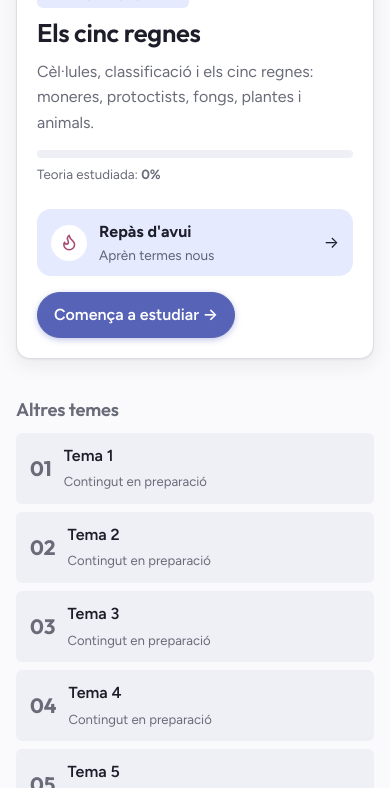
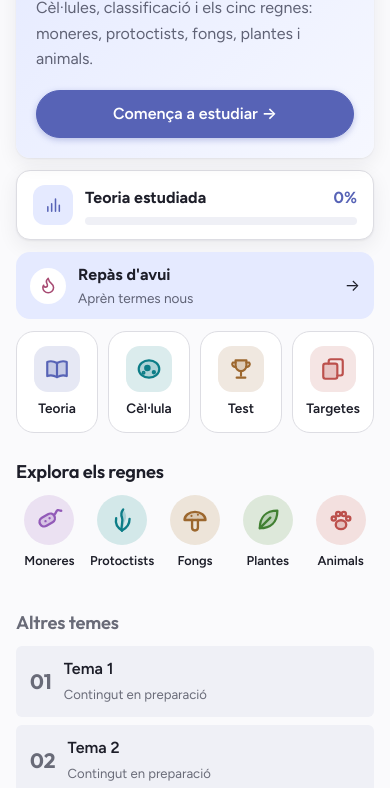
Before and after one commit to jowy99/biologia-mestres, a plain HTML site: page index.html in a window 390 px wide. Shown: the part 381-1169 px from the top of the page. Drawn offline with Linux system fonts and the light colour scheme.

Commit message:
Portada más visual e iconos de dos tonos
- Tarjeta del tema con ilustración y botón principal a todo el ancho en móvil.
- Tarjeta de progreso con icono, acceso al repaso, accesos rápidos con iconos y fila «Explora els regnes».
- Iconos de dos tonos nuevos (libro, célula, trofeo, tarjetas y uno por reino), también en los botones de Classifica.
- Fuera los estilos viejos .feature, .tema, .tag y .dots.

Co-Authored-By: Claude Opus 5.5 <noreply@anthropic.com>

```diff
--- a/assets/comu.js
+++ b/assets/comu.js
@@ -41,6 +41,16 @@ window.ICON = (function () {
     shuffle: '<path d="M2 18h1.4c1.3 0 2.5-.6 3.3-1.7l6.1-8.6c.7-1.1 2-1.7 3.3-1.7H22"/><path d="m18 2 4 4-4 4"/><path d="M2 6h1.9c1.5 0 2.9.9 3.6 2.2"/><path d="M22 18h-5.9c-1.3 0-2.6-.7-3.3-1.8l-.5-.8"/><path d="m18 14 4 4-4 4"/>',
     swap: '<path d="M7 4 3 8l4 4"/><path d="M3 8h14"/><path d="m17 20 4-4-4-4"/><path d="M21 16H7"/>',
     more: '<circle cx="5" cy="12" r="1.6"/><circle cx="12" cy="12" r="1.6"/><circle cx="19" cy="12" r="1.6"/>',
+    bars: '<path d="M5 20v-6M10 20V10M15 20V4M20 20v-8"/>',
+    'd-book': '<path class="d" d="M3 5.5C5.5 4.5 8.5 4.5 12 6.5v13c-3.5-2-6.5-2-9-1zM21 5.5c-2.5-1-5.5-1-9 1v13c3.5-2 6.5-2 9-1z"/><path d="M3 5.5C5.5 4.5 8.5 4.5 12 6.5c3.5-2 6.5-2 9-1v13c-2.5-1-5.5-1-9 1-3.5-2-6.5-2-9-1z"/><path d="M12 6.5v13"/>',
+    'd-cell': '<ellipse class="d" cx="12" cy="12" rx="9.5" ry="8"/><ellipse cx="12" cy="12" rx="9.5" ry="8"/><circle cx="10.5" cy="11" r="3" fill="currentColor" stroke="none"/><circle cx="16.5" cy="15" r="1"/><circle cx="7" cy="15.5" r=".8"/>',
+    'd-trophy': '<path class="d" d="M7 4h10v5a5 5 0 0 1-10 0z"/><path d="M7 4h10v5a5 5 0 0 1-10 0z"/><path d="M7 6H4.5a2.5 2.5 0 0 0 2.6 4M17 6h2.5a2.5 2.5 0 0 1-2.6 4"/><path d="M12 14v4M8 20h8"/>',
+    'd-cards': '<rect class="d" x="3" y="7" width="13" height="14" rx="2"/><rect x="3" y="7" width="13" height="14" rx="2"/><path d="M8 7V5a2 2 0 0 1 2-2h9a2 2 0 0 1 2 2v11a2 2 0 0 1-2 2h-3"/>',
+    'd-bacteri': '<rect class="d" x="3.5" y="8" width="14" height="8" rx="4" transform="rotate(-30 10.5 12)"/><rect x="3.5" y="8" width="14" height="8" rx="4" transform="rotate(-30 10.5 12)"/><path d="M16.8 7.2c1.4-1.2 1.1-3 2.6-3.6s2.1.9 3.1.4"/><path d="M9 13h.01M12.5 10.5h.01"/>',
+    'd-alga': '<path class="d" d="M12 21c-1.5-4 1.5-7 0-11s1-7 1-7c2.5 3 3.5 6.5 1.5 10s-.5 5-2.5 8z"/><path d="M12 21c-1.5-4 1.5-7 0-11s1-7 1-7"/><path d="M12 21c-4-2.5-6-6-5-10.5"/><path d="M12 21c4-2 6.5-5.5 6.5-10"/>',
+    'd-bolet': '<path class="d" d="M3 12a9 7 0 0 1 18 0z"/><path d="M3 12a9 7 0 0 1 18 0z"/><path d="M9.5 12v6.5a2.5 2.5 0 0 0 5 0V12"/><circle cx="9" cy="8.5" r=".9" fill="currentColor" stroke="none"/><circle cx="14.5" cy="7.5" r=".9" fill="currentColor" stroke="none"/>',
+    'd-fulla': '<path class="d" d="M5 19C5 10 10 4 20 4c0 10-6 15-15 15z"/><path d="M5 19C5 10 10 4 20 4c0 10-6 15-15 15z"/><path d="M5 19 14 10"/>',
+    'd-pota': '<ellipse class="d" cx="12" cy="16" rx="4.5" ry="3.8"/><ellipse cx="12" cy="16" rx="4.5" ry="3.8"/><circle cx="5.8" cy="10.8" r="1.8"/><circle cx="9.6" cy="6.8" r="1.8"/><circle cx="14.4" cy="6.8" r="1.8"/><circle cx="18.2" cy="10.8" r="1.8"/>',
     play: '<path d="M7 4v16l13-8z"/>',
     key: '<circle cx="7.5" cy="15.5" r="4.5"/><path d="m10.7 12.3 9.3-9.3"/><path d="m16 7 3 3"/><path d="m19 4 2 2"/>',
     timer: '<circle cx="12" cy="13" r="8"/><path d="M12 9v4l2 2"/><path d="M9 2h6"/>',
--- a/assets/style.css
+++ b/assets/style.css
@@ -160,32 +160,8 @@ main:focus { outline: none; }
 .hero { padding: 40px 0 8px; }
 .hero h1 { font-size: clamp(2rem, 6vw, 3.2rem); margin: 0 0 8px; }
 .hero p { margin: 0; color: var(--muted); max-width: 62ch; font-size: 1.05rem; }
-.temes { display: grid; grid-template-columns: repeat(auto-fill, minmax(min(250px, 100%), 1fr)); gap: 16px; margin-top: 28px; }
-.tema {
-  position: relative; display: flex; flex-direction: column; gap: 8px; padding: 20px; text-decoration: none; color: var(--ink);
-  min-height: 190px; transition: transform .15s, border-color .15s;
-}
-a.tema:hover { transform: translateY(-3px); border-color: var(--accent); }
-.tema .num { font-family: var(--font-display); font-size: 2.6rem; line-height: 1; color: var(--accent); font-weight: 700; }
-.tema h2 { margin: 0; font-size: 1.25rem; }
-.tema p { margin: 0; color: var(--muted); font-size: .95rem; }
-.tema.off { opacity: .6; box-shadow: none; border-style: dashed; min-height: 150px; }
-.tema.off .num { color: var(--muted); }
-.tema .tag { align-self: flex-start; font-size: .75rem; font-weight: 700; text-transform: uppercase; letter-spacing: .06em; padding: .15em .6em; border-radius: 999px; background: var(--surface-2); color: var(--muted); }
-.tema .tag.on { background: var(--accent-soft); color: var(--accent); }
 .progress { height: 8px; border-radius: 999px; background: var(--surface-2); overflow: hidden; margin-top: auto; }
 .progress > span { display: block; height: 100%; background: var(--accent); width: 0; transition: width .4s; }
-.dots { display: flex; gap: 5px; }
-.dots i { width: 12px; height: 12px; border-radius: 50%; display: block; }
-.feature { display: grid; grid-template-columns: auto 1fr; gap: 8px 28px; padding: 28px; margin-top: 28px; border-top: 6px solid var(--accent); }
-.feature-num { font-family: var(--font-display); font-weight: 700; font-size: clamp(3.5rem, 10vw, 6rem); line-height: .9; color: var(--accent); }
-.feature-body { display: flex; flex-direction: column; gap: 10px; min-width: 0; }
-.feature h2 { margin: 0; font-size: clamp(1.6rem, 4vw, 2.2rem); }
-.feature p { margin: 0; color: var(--muted); max-width: 60ch; }
-.feature .tag { align-self: flex-start; font-size: .75rem; font-weight: 700; text-transform: uppercase; letter-spacing: .06em; padding: .2em .7em; border-radius: 999px; background: var(--accent-soft); color: var(--accent); }
-.feature-prog { display: grid; gap: 6px; max-width: 420px; margin-top: 4px; }
-.feature-prog small { color: var(--muted); }
-.feature-actions { display: flex; flex-wrap: wrap; gap: 10px; margin-top: 6px; }
 .altres { margin-top: 40px; }
 .altres h2 { font-size: 1.15rem; margin: 0 0 12px; color: var(--muted); }
 .altres-list { list-style: none; margin: 0; padding: 0; display: grid; grid-template-columns: repeat(auto-fill, minmax(min(220px, 100%), 1fr)); gap: 8px; }
@@ -552,8 +528,6 @@ mark { background: color-mix(in srgb, var(--b-clas) 30%, transparent); color: in
   .flashcard { height: auto; }
   .brand-text small { display: none; }
   .tf { grid-template-columns: 1fr 1fr; }
-  .feature { grid-template-columns: 1fr; padding: 20px; }
-  .feature-num { font-size: 3rem; }
   .duel-tab thead th { position: sticky; top: 0; z-index: 1; }
   .duel-tab tbody th { display: none; }
   .duel-tab td.cell-label { width: 100%; padding-right: 8px; }
@@ -813,8 +787,6 @@ button[aria-disabled="true"],
 button:disabled:active, [aria-disabled="true"]:active { transform: none; }
 
 /* ---------- Informació: que NO sembli botó ---------- */
-.tag,
-.feature .tag,
 .diff-tag,
 .badge,
 .altres-list li {
@@ -1209,3 +1181,53 @@ h1, h2, h3 { text-wrap: balance; }
   body { padding-bottom: calc(84px + env(safe-area-inset-bottom)); }
   .sel-bar { bottom: calc(92px + env(safe-area-inset-bottom)); }
 }
+
+/* ---------- Icones de dos tons ---------- */
+.i .d { fill: currentColor; fill-opacity: .22; stroke: none; }
+
+/* ---------- Portada ---------- */
+.hero-card {
+  position: relative; overflow: hidden; display: grid; gap: 6px; justify-items: start;
+  margin-top: 24px; padding: 24px; border: 0;
+  background: linear-gradient(135deg, var(--accent-soft), color-mix(in srgb, var(--accent-soft) 35%, var(--surface)));
+}
+.hero-kicker { font-weight: 700; color: var(--accent); }
+.hero-card h2 { margin: 0; font-size: clamp(1.8rem, 6vw, 2.6rem); max-width: calc(100% - 120px); }
+.hero-card p { margin: 0 0 12px; color: var(--muted-on-soft); max-width: 46ch; }
+.hero-card .btn.primary { min-height: 48px; padding: 0 24px; }
+.hero-art { position: absolute; top: 14px; right: 14px; width: clamp(96px, 18vw, 150px); height: auto; }
+.home-grid { display: grid; gap: 12px; margin-top: 12px; }
+@media (min-width: 700px) { .home-grid { grid-template-columns: 1fr 1fr; } }
+.home-grid .repas-link { margin: 0; }
+.prog-card { display: grid; grid-template-columns: auto 1fr; gap: 12px; align-items: center; padding: 14px 16px; }
+.prog-ico { display: grid; place-items: center; width: 40px; height: 40px; border-radius: 12px; background: var(--accent-soft); color: var(--accent); }
+.prog-row { display: flex; justify-content: space-between; gap: 8px; margin-bottom: 6px; }
+.prog-row span { color: var(--accent); font-weight: 700; }
+.prog-card .progress { margin: 0; }
+.prog-card small { display: block; margin-top: 6px; color: var(--muted); font-size: .82rem; }
+.quick { display: grid; grid-template-columns: repeat(4, minmax(0, 1fr)); gap: 10px; margin-top: 12px; }
+.quick a, .regnes-row a { display: grid; justify-items: center; gap: 6px; color: var(--ink); text-decoration: none; font-weight: 600; text-align: center; }
+.quick a { padding: 14px 4px 12px; border: 1px solid var(--line); border-radius: 18px; background: var(--surface); font-size: .85rem; }
+.quick .ico { display: grid; place-items: center; width: 46px; height: 46px; border-radius: 14px; background: color-mix(in srgb, var(--c) 15%, var(--surface)); color: var(--c); }
+.quick .ico .i { width: 26px; height: 26px; }
+.regnes { margin-top: 28px; }
+.regnes h2 { margin: 0 0 12px; font-size: 1.15rem; }
+.regnes-row { display: grid; grid-template-columns: repeat(5, minmax(0, 1fr)); gap: 6px; }
+.regnes-row a { font-size: .8rem; }
+.regnes-row .ico { display: grid; place-items: center; width: 56px; height: 56px; border-radius: 50%; background: color-mix(in srgb, var(--c) 18%, var(--surface)); color: var(--c); }
+.regnes-row .ico .i { width: 28px; height: 28px; }
+@media (hover: hover) {
+  .quick a:hover { border-color: var(--c); }
+  .regnes-row a:hover .ico { box-shadow: 0 0 0 2px var(--c); }
+}
+@media (max-width: 600px) {
+  .hero-card { padding: 20px; }
+  .hero-card h2 { max-width: calc(100% - 96px); }
+  .hero-art { width: 92px; }
+  .hero-card .btn.primary { width: 100%; }
+  .regnes-row .ico { width: 50px; height: 50px; }
+}
+
+/* ---------- Classifica: icona del regne als botons ---------- */
+.kchoice { display: flex; align-items: center; gap: 10px; }
+.kchoice .i { flex: none; width: 24px; height: 24px; color: var(--kc); }
--- a/index.html
+++ b/index.html
@@ -67,21 +67,42 @@
     const due = (errs.mc || []).length + (errs.tf || []).length + Object.values(lvl).filter(v => v < 3).length;
     const daily = store.get(t.clau + ':daily', null), dk = ms => new Date(ms).toLocaleDateString('sv');
     const streak = daily && (daily.last === dk(Date.now()) || daily.last === dk(Date.now() - 864e5)) ? Math.round(+daily.streak) || 0 : 0;
-    actius.insertAdjacentHTML('beforeend', `<article class="card feature">
-      <div class="feature-num" aria-hidden="true">${num}</div>
-      <div class="feature-body">
-        <span class="tag on">Tema ${t.num} · Disponible</span>
-        <h2>${t.titol}</h2>
-        <p>${t.desc}</p>
-        <div class="feature-prog"><div class="progress" role="progressbar" aria-label="Teoria estudiada" aria-valuemin="0" aria-valuemax="100" aria-valuenow="${pct}"><span style="width:${pct}%"></span></div>
-          <small>Teoria estudiada: <b>${pct}%</b>${total ? ` (${done} de ${total} apartats)` : ''}</small></div>
-        <a class="repas-link" href="${t.url}#repas"><span class="repas-ico">${ICON('flame')}</span><span class="repas-txt"><b>Repàs d'avui</b><small>${due ? due + (due === 1 ? ' cosa per repassar' : ' coses per repassar') : 'Aprèn termes nous'}${streak ? ' · ' + streak + (streak === 1 ? ' dia seguit' : ' dies seguits') : ''}</small></span><span aria-hidden="true">→</span></a>
-        <div class="feature-actions">
-          ${started ? `<a class="btn primary" href="${t.url}#teoria">Continua on ho vas deixar${secTxt} →</a><a class="btn" href="${t.url}">Obre el tema</a>`
-                     : `<a class="btn primary" href="${t.url}#teoria/0">Comença a estudiar →</a>`}
-        </div>
-      </div>
-    </article>`);
+    const go = started ? `${t.url}#teoria` : `${t.url}#teoria/0`;
+    const goTxt = started ? `Continua${secTxt}` : 'Comença a estudiar';
+    actius.insertAdjacentHTML('beforeend', `<article class="card hero-card">
+      <svg class="hero-art" viewBox="0 0 120 110" aria-hidden="true" focusable="false">
+        <path d="M86 106c-8-30 2-58 30-80-2 32-10 60-30 80z" style="fill:var(--k4)"/>
+        <path d="M86 106c6-24 14-48 30-80" fill="none" stroke-width="2" style="stroke:var(--surface);opacity:.55"/>
+        <rect x="33" y="56" width="24" height="48" rx="11" style="fill:#f3e3cf"/>
+        <path d="M6 62C6 34 23 16 45 16s39 18 39 46z" style="fill:var(--k5)"/>
+        <circle cx="28" cy="40" r="6" fill="#fff" opacity=".9"/><circle cx="50" cy="30" r="7" fill="#fff" opacity=".9"/><circle cx="66" cy="47" r="5" fill="#fff" opacity=".9"/>
+      </svg>
+      <span class="hero-kicker">Tema ${num}</span>
+      <h2>${t.titol}</h2>
+      <p>${t.desc}</p>
+      <a class="btn primary" href="${go}">${goTxt}&nbsp;→</a>
+    </article>
+    <div class="home-grid">
+      <div class="card prog-card"><span class="prog-ico">${ICON('bars')}</span><div>
+        <div class="prog-row"><b>Teoria estudiada</b><span>${pct}%</span></div>
+        <div class="progress" role="progressbar" aria-label="Teoria estudiada" aria-valuemin="0" aria-valuemax="100" aria-valuenow="${pct}"><span style="width:${pct}%"></span></div>
+        ${total ? `<small>${done} de ${total} apartats</small>` : ''}</div></div>
+      <a class="repas-link" href="${t.url}#repas"><span class="repas-ico">${ICON('flame')}</span><span class="repas-txt"><b>Repàs d'avui</b><small>${due ? due + (due === 1 ? ' cosa per repassar' : ' coses per repassar') : 'Aprèn termes nous'}${streak ? ' · ' + streak + (streak === 1 ? ' dia seguit' : ' dies seguits') : ''}</small></span><span aria-hidden="true">→</span></a>
+    </div>
+    <nav class="quick" aria-label="Accés ràpid al tema ${t.num}">
+      <a href="${t.url}#teoria" style="--c:var(--accent)"><span class="ico">${ICON('d-book')}</span>Teoria</a>
+      <a href="${t.url}#cellula" style="--c:var(--k2)"><span class="ico">${ICON('d-cell')}</span>Cèl·lula</a>
+      <a href="${t.url}#test" style="--c:var(--k3)"><span class="ico">${ICON('d-trophy')}</span>Test</a>
+      <a href="${t.url}#targetes" style="--c:var(--k5)"><span class="ico">${ICON('d-cards')}</span>Targetes</a>
+    </nav>
+    ${t.num === 8 ? `<section class="regnes" aria-labelledby="h-regnes"><h2 id="h-regnes">Explora els regnes</h2>
+      <div class="regnes-row">
+        <a href="${t.url}#teoria/1" style="--c:var(--k1)"><span class="ico">${ICON('d-bacteri')}</span>Moneres</a>
+        <a href="${t.url}#teoria/2" style="--c:var(--k2)"><span class="ico">${ICON('d-alga')}</span>Protoctists</a>
+        <a href="${t.url}#teoria/3" style="--c:var(--k3)"><span class="ico">${ICON('d-bolet')}</span>Fongs</a>
+        <a href="${t.url}#teoria/4" style="--c:var(--k4)"><span class="ico">${ICON('d-fulla')}</span>Plantes</a>
+        <a href="${t.url}#teoria/5" style="--c:var(--k5)"><span class="ico">${ICON('d-pota')}</span>Animals</a>
+      </div></section>` : ''}`);
   }
 
   /* ---------- Backup: exportar / importar progrés ---------- */
--- a/sw.js
+++ b/sw.js
@@ -1,4 +1,4 @@
-var CACHE = 'biologia-v26';
+var CACHE = 'biologia-v27';
 var FILES = [
   './',
   './index.html',
--- a/tema-08/app.js
+++ b/tema-08/app.js
@@ -1259,10 +1259,11 @@
 
   // ================= CLASSIFICA =================
   const GK = [{ k: 1, n: 'Moneres' }, { k: 2, n: 'Protoctists' }, { k: 3, n: 'Fongs' }, { k: 4, n: 'Plantes' }, { k: 5, n: 'Animals' }, { k: 0, n: 'Cap regne (no cel·lular)' }];
+  const KICO = { 1: 'd-bacteri', 2: 'd-alga', 3: 'd-bolet', 4: 'd-fulla', 5: 'd-pota' };
   let G = null;
   function initClassifica() {
     G = { list: drawBag('org', D.organismes, 12, o => o.n), i: 0, ok: 0, done: 0, streak: 0, best: get('streak', 0), run: newRun() };
-    $('#g-choices').innerHTML = GK.map(x => `<button class="kchoice" type="button" data-k="${x.k}" style="--kc:${x.k ? `var(--k${x.k})` : 'var(--k8)'}">${x.n}</button>`).join('');
+    $('#g-choices').innerHTML = GK.map(x => `<button class="kchoice" type="button" data-k="${x.k}" style="--kc:${x.k ? `var(--k${x.k})` : 'var(--k8)'}">${KICO[x.k] ? ICON(KICO[x.k]) : ''}<span>${x.n}</span></button>`).join('');
     $('#g-choices').addEventListener('click', e => { const b = e.target.closest('.kchoice'); if (b && !b.disabled) answerG(+b.dataset.k); });
     showOrg();
   }
```
